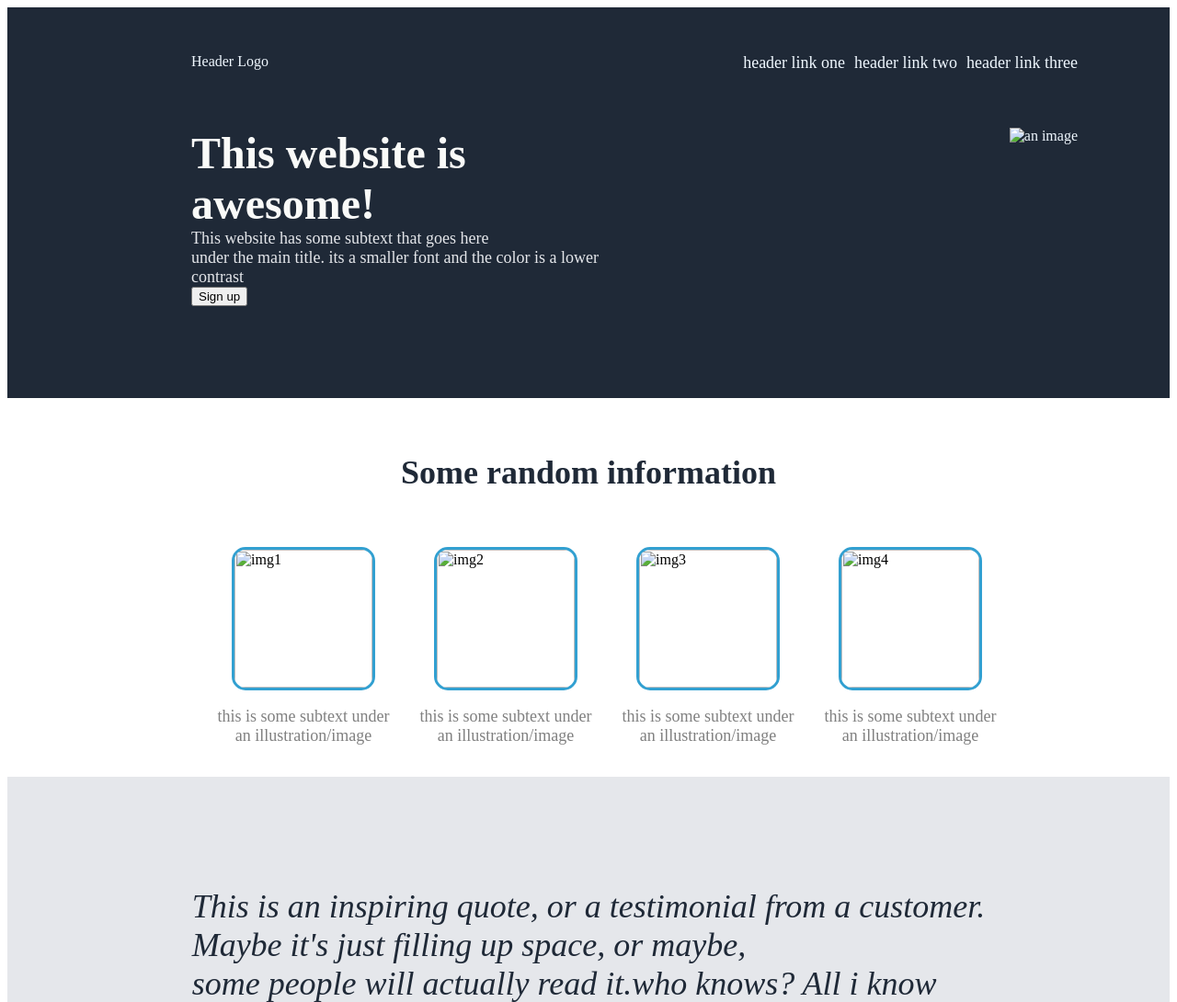
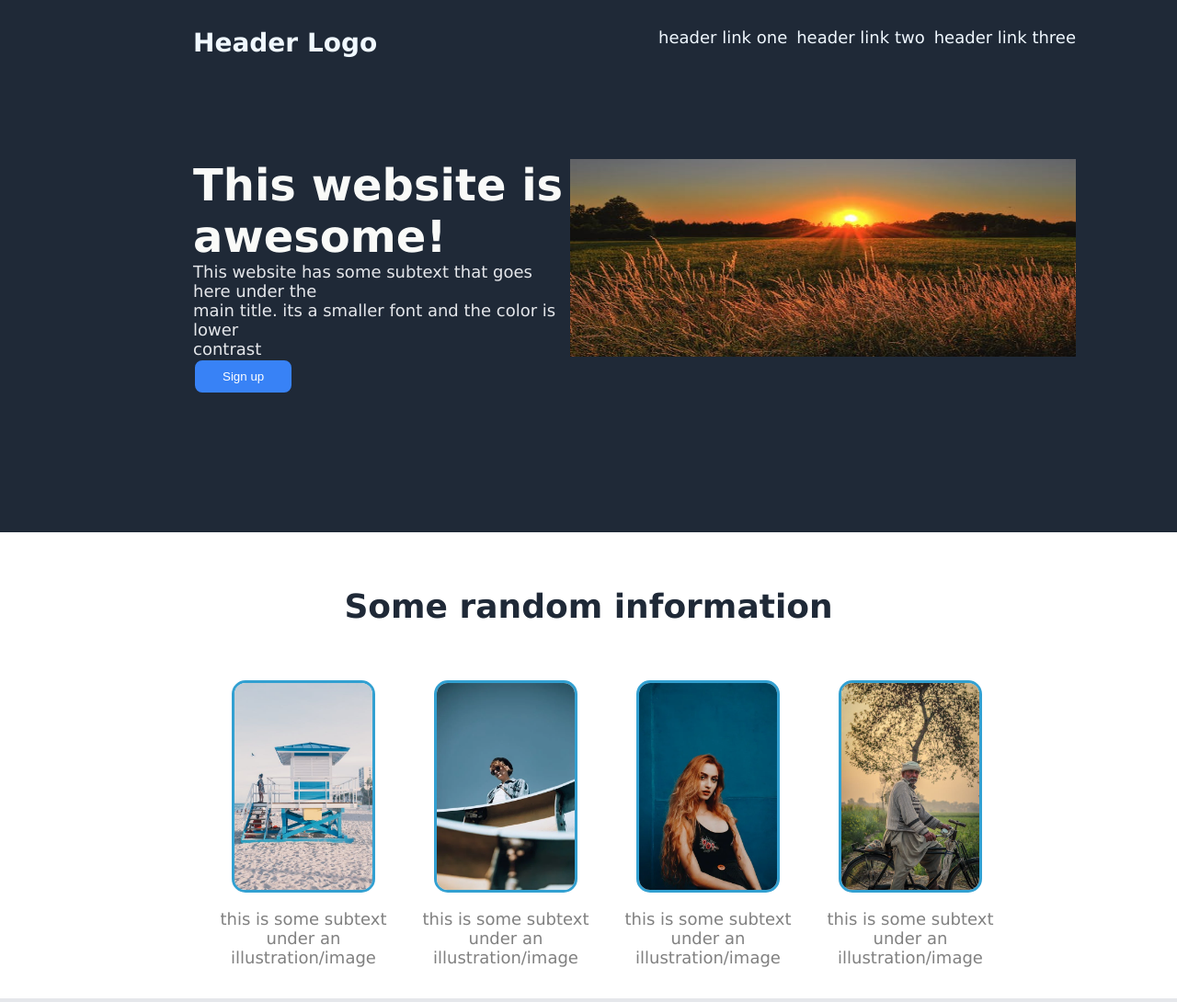
Before and after one commit to JackSoze/flexbox-exercise, a plain HTML site: page index.html in a window 1280 px wide. Shown: the top 1090 px of the page at 92% size. Drawn offline with Linux system fonts and the light colour scheme.

Commit message:
Finish the preliminary styling of entire doc

```diff
--- a/index.html
+++ b/index.html
@@ -20,30 +20,31 @@
        </div>
        <div class="info-image">
            <div class="info">
-               <div class="hero-main-text">This website is</div>
-               <div class="hero-main-text">awesome!</div>
+               <div class="hero-main-text">This website is
+                   <br>awesome!
+                   </div>
                <div class="hero-secondary-text">
-                <p>This website has some subtext that goes here </p>
-                <p>under the main title. its a smaller font and the color is a lower </p>
-                <p>contrast</p>
+                <p>This website has some subtext that goes here under the
+                    <br>main title. its a smaller font and the color is lower
+                    <br>contrast</p>
                 <button>Sign up</button>
                </div>
            </div>
-           <div class="image">
-               <img src="" alt="an image">
+           <div class="header-image">
+               <img src="./images/sunrise.jpeg" alt="this is a placeholder for an image">
            </div>
        </div>
    </div>
    <div class="random-info">
        <h2>Some random information</h2>
        <ul>
-           <div class="img-info"><img src="" alt="img1">
+           <div class="img-info"><img src="./images/picture1.jpeg" alt="img1">
             <p>this is some subtext under an illustration/image</p></div>
-           <div class="img-info"><img src="" alt="img2">
+           <div class="img-info"><img src="./images/picture2.webp" alt="img2">
             <p>this is some subtext under an illustration/image</p></div>
-           <div class="img-info"><img src="" alt="img3">
+           <div class="img-info"><img src="./images/picture3.webp" alt="img3">
             <p>this is some subtext under an illustration/image</p></div>
-           <div class="img-info"><img src="" alt="img4">
+           <div class="img-info"><img src="./images/picture4.jpeg" alt="img4">
             <p>this is some subtext under an illustration/image</p></div>
        </ul>
    </div>
--- a/style.css
+++ b/style.css
@@ -1,14 +1,36 @@
 .header {
-    background-color: 1F2937;
+    background-color: #1F2937;
     display: flex;
     flex-flow: column nowrap;
     justify-content: space-around;
     color: aliceblue;
     gap: 60px;
-    padding-top: 50px;
-    padding-left: 200px;
-    padding-right: 100px;
+    padding-top: 30px;
+    padding-left: 210px;
+    padding-right: 110px;
     padding-bottom: 100px;
+    flex: 1 0 auto;
+}
+.hero-secondary-text button {
+    background-color: #3882f6;
+    padding: 5px 30px;
+    height: 39px;
+    border: 2px solid #1F2937;;
+    color: white;
+    border-radius: 10px;
+}
+.logo {
+    font-weight: 700;
+    font-size: 28px;
+}
+.header-image {
+    height: 215px;
+    width: 550px;
+    background: #808080;
+}
+.header-image img {
+    height: 215px;
+    width: 550px;
 }
 .logo-links {
     display: flex;
@@ -32,6 +54,7 @@ a{
     display: flex;
     flex-flow: row nowrap;
     justify-content: space-between;
+    padding: 50px 0px;
 }
 
 .info {
@@ -57,7 +80,9 @@ a{
 }
 
 body {
-    font-family: 'Times New Roman', Times, serif;
+    font-family: 'Lucida Sans', 'Lucida Sans Regular', 'Lucida Grande', 'Lucida Sans Unicode', Geneva, Verdana, sans-serif;
+    height: 100vh;
+    margin: 0px;
 }
 .random-info ul{
     display: flex;
```
Also changed, not shown: images/picture1.jpeg (added), images/picture2.webp (added), images/picture3.webp (added), images/picture4.jpeg (added), images/sunrise.jpeg (added).
